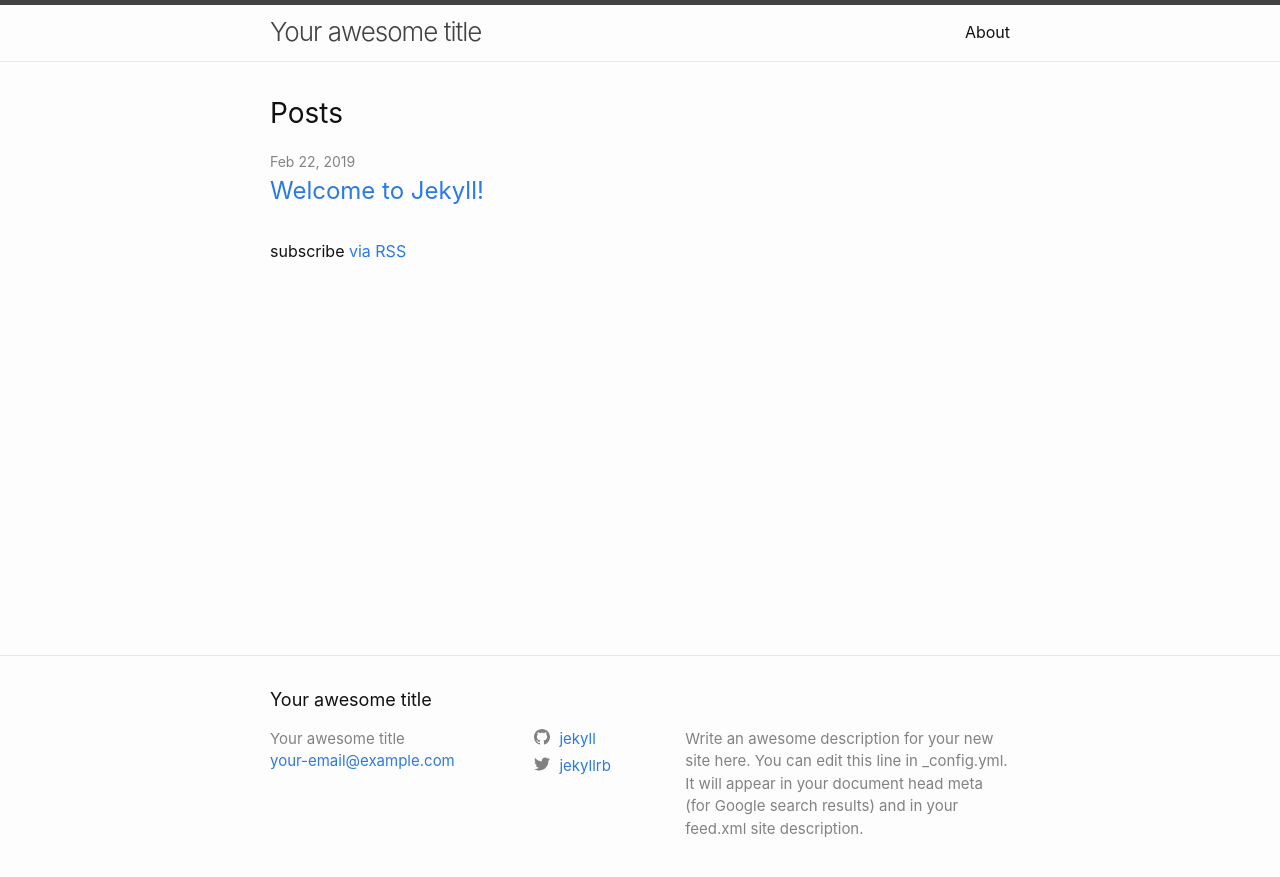
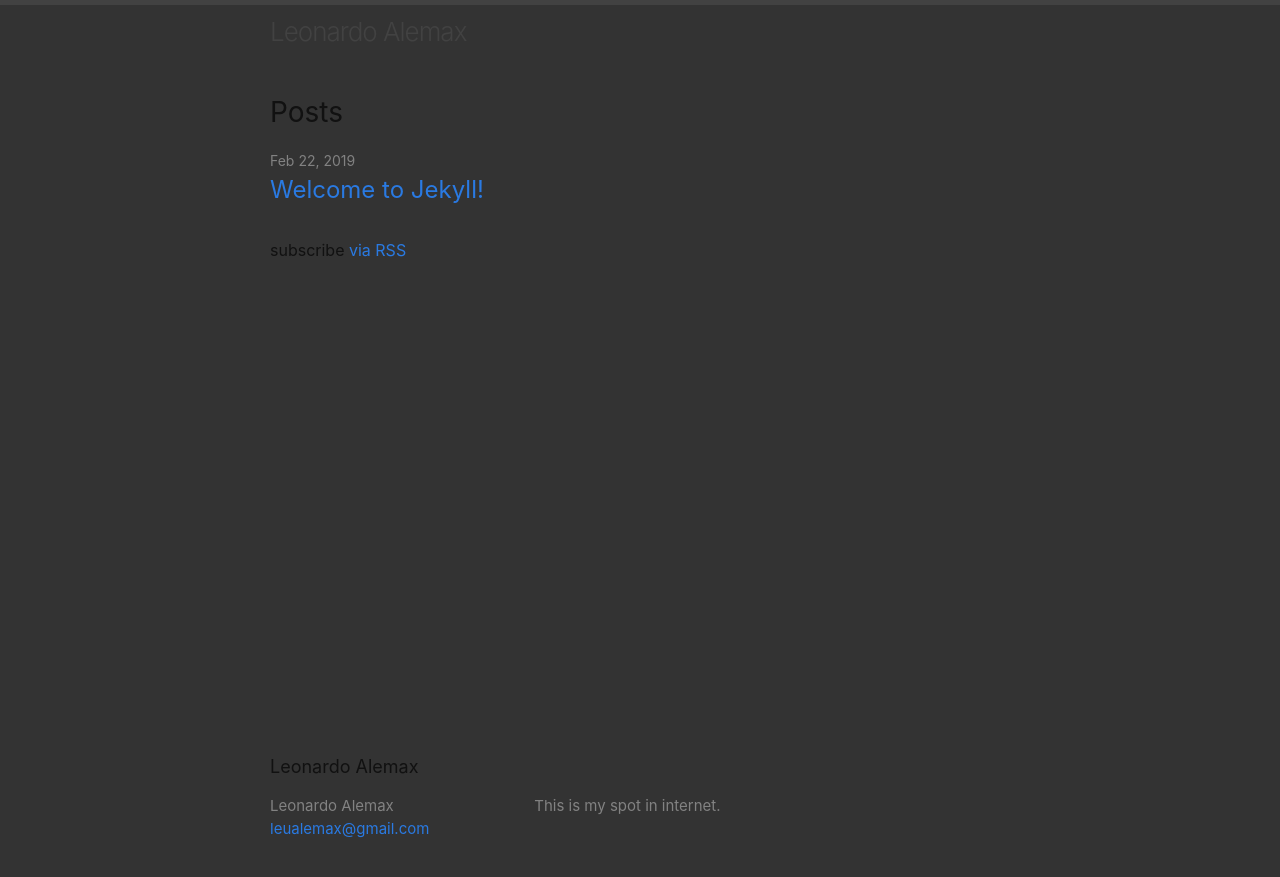
Before and after one commit to leualemax/leualemax.github.io, a Jekyll site: the page built from index.md, in a window 1280 px wide. Shown: the top 877 px of the page. Built offline with Jekyll 4.4.1, drawn with Linux system fonts in a browser that asks for light colours.

Commit message:
remove not used social icons

```diff
--- a/_config.yml
+++ b/_config.yml
@@ -13,23 +13,19 @@
 # you will see them accessed via {{ site.title }}, {{ site.email }}, and so on.
 # You can create any custom variable you would like, and they will be accessible
 # in the templates via {{ site.myvariable }}.
-title: Your awesome title
-email: your-email@example.com
+title: Leonardo Alemax
+email: leualemax@gmail.com
 description: >- # this means to ignore newlines until "baseurl:"
-  Write an awesome description for your new site here. You can edit this
-  line in _config.yml. It will appear in your document head meta (for
-  Google search results) and in your feed.xml site description.
+  This is my spot in internet.
 baseurl: "" # the subpath of your site, e.g. /blog
 url: "" # the base hostname & protocol for your site, e.g. http://example.com
-twitter_username: jekyllrb
-github_username:  jekyll
+github_username: leualemax
 
 # Build settings
 markdown: kramdown
 theme: minima
 plugins:
   - jekyll-feed
-
 # Exclude from processing.
 # The following items will not be processed, by default. Create a custom list
 # to override the default setting.
--- a/_includes/footer.html
+++ b/_includes/footer.html
@@ -21,10 +21,6 @@
         </ul>
       </div>
 
-      <div class="footer-col footer-col-2">
-        {%- include social.html -%}
-      </div>
-
       <div class="footer-col footer-col-3">
         <p>{{- site.description | escape -}}</p>
       </div>
--- a/_includes/head.html
+++ b/_includes/head.html
@@ -6,6 +6,6 @@
   <link rel="stylesheet" href="{{ "/assets/main.css" | relative_url }}">
   {%- feed_meta -%}
   {%- if jekyll.environment == 'production' and site.google_analytics -%}
-    {%- include google-analytics.html -%}
+  {%- include google-analytics.html -%}
   {%- endif -%}
 </head>
--- a/_includes/header.html
+++ b/_includes/header.html
@@ -5,7 +5,7 @@
     {%- assign page_paths = site.header_pages | default: default_paths -%}
     <a class="site-title" rel="author" href="{{ "/" | relative_url }}">{{ site.title | escape }}</a>
 
-    {%- if page_paths -%}
+    <!-- {%- if page_paths -%}
       <nav class="site-nav">
         <input type="checkbox" id="nav-trigger" class="nav-trigger" />
         <label for="nav-trigger">
@@ -25,6 +25,6 @@
           {%- endfor -%}
         </div>
       </nav>
-    {%- endif -%}
+    {%- endif -%} -->
   </div>
 </header>
--- a/_includes/icon-github.html
+++ /dev/null
@@ -1 +0,0 @@
-<a href="https://github.com/{{ include.username }}"><span class="icon icon--github">{% include icon-github.svg %}</span><span class="username">{{ include.username }}</span></a>
--- a/_includes/icon-twitter.html
+++ /dev/null
@@ -1 +0,0 @@
-<a href="https://twitter.com/{{ include.username }}"><span class="icon icon--twitter">{% include icon-twitter.svg %}</span><span class="username">{{ include.username }}</span></a>
--- a/_includes/social.html
+++ /dev/null
@@ -1,14 +0,0 @@
-<ul class="social-media-list">
-  {%- if site.dribbble_username -%}<li><a href="https://dribbble.com/{{ site.dribbble_username| cgi_escape | escape }}"><svg class="svg-icon"><use xlink:href="{{ '/assets/minima-social-icons.svg#dribbble' | relative_url }}"></use></svg> <span class="username">{{ site.dribbble_username| escape }}</span></a></li>{%- endif -%}
-  {%- if site.facebook_username -%}<li><a href="https://www.facebook.com/{{ site.facebook_username| cgi_escape | escape }}"><svg class="svg-icon"><use xlink:href="{{ '/assets/minima-social-icons.svg#facebook' | relative_url }}"></use></svg> <span class="username">{{ site.facebook_username| escape }}</span></a></li>{%- endif -%}
-  {%- if site.flickr_username -%}<li><a href="https://www.flickr.com/photos/{{ site.flickr_username| cgi_escape | escape }}"><svg class="svg-icon"><use xlink:href="{{ '/assets/minima-social-icons.svg#flickr' | relative_url }}"></use></svg> <span class="username">{{ site.flickr_username| escape }}</span></a></li>{%- endif -%}
-  {%- if site.github_username -%}<li><a href="https://github.com/{{ site.github_username| cgi_escape | escape }}"><svg class="svg-icon"><use xlink:href="{{ '/assets/minima-social-icons.svg#github' | relative_url }}"></use></svg> <span class="username">{{ site.github_username| escape }}</span></a></li>{%- endif -%}
-  {%- if site.instagram_username -%}<li><a href="https://instagram.com/{{ site.instagram_username| cgi_escape | escape }}"><svg class="svg-icon"><use xlink:href="{{ '/assets/minima-social-icons.svg#instagram' | relative_url }}"></use></svg> <span class="username">{{ site.instagram_username| escape }}</span></a></li>{%- endif -%}
-  {%- if site.linkedin_username -%}<li><a href="https://www.linkedin.com/in/{{ site.linkedin_username| cgi_escape | escape }}"><svg class="svg-icon"><use xlink:href="{{ '/assets/minima-social-icons.svg#linkedin' | relative_url }}"></use></svg> <span class="username">{{ site.linkedin_username| escape }}</span></a></li>{%- endif -%}
-  {%- if site.pinterest_username -%}<li><a href="https://www.pinterest.com/{{ site.pinterest_username| cgi_escape | escape }}"><svg class="svg-icon"><use xlink:href="{{ '/assets/minima-social-icons.svg#pinterest' | relative_url }}"></use></svg> <span class="username">{{ site.pinterest_username| escape }}</span></a></li>{%- endif -%}
-  {%- for mst in site.mastodon -%}{%- if mst.username and mst.instance -%}<li><a href="https://{{ mst.instance| cgi_escape | escape}}/@{{mst.username}}"><svg class="svg-icon"><use xlink:href="{{ '/assets/minima-social-icons.svg#mastodon' | relative_url }}"></use></svg> <span class="username">{{ mst.username|escape }}</span></a></li>{%- endif -%}{%- endfor -%}
-  {%- if site.twitter_username -%}<li><a href="https://www.twitter.com/{{ site.twitter_username| cgi_escape | escape }}"><svg class="svg-icon"><use xlink:href="{{ '/assets/minima-social-icons.svg#twitter' | relative_url }}"></use></svg> <span class="username">{{ site.twitter_username| escape }}</span></a></li>{%- endif -%}
-  {%- if site.youtube_username -%}<li><a href="https://youtube.com/{{ site.youtube_username| cgi_escape | escape }}"><svg class="svg-icon"><use xlink:href="{{ '/assets/minima-social-icons.svg#youtube' | relative_url }}"></use></svg> <span class="username">{{ site.youtube_username| escape }}</span></a></li>{%- endif -%}
-  {%- if site.googleplus_username -%}<li><a href="https://plus.google.com/{{ site.googleplus_username| escape }}"><svg class="svg-icon"><use xlink:href="{{ '/assets/minima-social-icons.svg#googleplus' | relative_url }}"></use></svg> <span class="username">{{ site.googleplus_username| escape }}</span></a></li>{%- endif -%}
-  {%- if site.rss -%}<li><a href="{{ 'feed.xml' | relative_url }}"><svg class="svg-icon"><use xlink:href="{{ '/assets/minima-social-icons.svg#rss' | relative_url }}"></use></svg> <span>{{ site.rss | escape }}</span></a></li>{%- endif -%}
-</ul>
--- a/_sass/minima.scss
+++ b/_sass/minima.scss
@@ -2,37 +2,39 @@
 
 // Define defaults for each variable.
 
-$base-font-family: -apple-system, BlinkMacSystemFont, "Segoe UI", Roboto, Helvetica, Arial, sans-serif, "Apple Color Emoji", "Segoe UI Emoji", "Segoe UI Symbol" !default;
-$base-font-size:   16px !default;
+$base-font-family: -apple-system,
+BlinkMacSystemFont,
+"Segoe UI",
+Roboto,
+Helvetica,
+Arial,
+sans-serif,
+"Apple Color Emoji",
+"Segoe UI Emoji",
+"Segoe UI Symbol" !default;
+$base-font-size: 16px !default;
 $base-font-weight: 400 !default;
-$small-font-size:  $base-font-size * 0.875 !default;
+$small-font-size: $base-font-size * 0.875 !default;
 $base-line-height: 1.5 !default;
 
-$spacing-unit:     30px !default;
+$spacing-unit: 30px !default;
 
-$text-color:       #111 !default;
-$background-color: #fdfdfd !default;
-$brand-color:      #2a7ae2 !default;
+$text-color: #111 !default;
+$background-color: #333 !default;
+$brand-color: #2a7ae2 !default;
 
-$grey-color:       #828282 !default;
+$grey-color: #828282 !default;
 $grey-color-light: lighten($grey-color, 40%) !default;
-$grey-color-dark:  darken($grey-color, 25%) !default;
+$grey-color-dark: darken($grey-color, 25%) !default;
 
 $table-text-align: left !default;
 
 // Width of the content area
-$content-width:    800px !default;
+$content-width: 800px !default;
 
-$on-palm:          600px !default;
-$on-laptop:        800px !default;
+$on-palm: 600px !default;
+$on-laptop: 800px !default;
 
-// Use media queries like this:
-// @include media-query($on-palm) {
-//   .wrapper {
-//     padding-right: $spacing-unit / 2;
-//     padding-left: $spacing-unit / 2;
-//   }
-// }
 @mixin media-query($device) {
   @media screen and (max-width: $device) {
     @content;
@@ -44,8 +46,7 @@ $on-laptop:        800px !default;
 }
 
 // Import partials.
-@import
-  "minima/base",
-  "minima/layout",
-  "minima/syntax-highlighting"
+@import "minima/base",
+"minima/layout",
+"minima/syntax-highlighting"
 ;
--- a/_sass/minima/_layout.scss
+++ b/_sass/minima/_layout.scss
@@ -3,7 +3,6 @@
  */
 .site-header {
   border-top: 5px solid $grey-color-dark;
-  border-bottom: 1px solid $grey-color-light;
   min-height: $spacing-unit * 1.865;
 
   // Positioning context for the mobile navigation icon
@@ -29,7 +28,7 @@
   line-height: $base-line-height * $base-font-size * 2.25;
 
   .nav-trigger {
-      display: none;
+    display: none;
   }
 
   .menu-icon {
@@ -73,17 +72,17 @@
       padding-top: 10px;
       text-align: center;
 
-      > svg {
+      >svg {
         fill: $grey-color-dark;
       }
     }
 
-    input ~ .trigger {
+    input~.trigger {
       clear: both;
       display: none;
     }
 
-    input:checked ~ .trigger {
+    input:checked~.trigger {
       display: block;
       padding-bottom: 5px;
     }
@@ -95,6 +94,7 @@
       &:not(:last-child) {
         margin-right: 0;
       }
+
       margin-left: 20px;
     }
   }
@@ -106,7 +106,6 @@
  * Site footer
  */
 .site-footer {
-  border-top: 1px solid $grey-color-light;
   padding: $spacing-unit 0;
 }
 
@@ -136,29 +135,30 @@
 
 .footer-col-1 {
   width: -webkit-calc(35% - (#{$spacing-unit} / 2));
-  width:         calc(35% - (#{$spacing-unit} / 2));
+  width: calc(35% - (#{$spacing-unit} / 2));
 }
 
 .footer-col-2 {
   width: -webkit-calc(20% - (#{$spacing-unit} / 2));
-  width:         calc(20% - (#{$spacing-unit} / 2));
+  width: calc(20% - (#{$spacing-unit} / 2));
 }
 
 .footer-col-3 {
   width: -webkit-calc(45% - (#{$spacing-unit} / 2));
-  width:         calc(45% - (#{$spacing-unit} / 2));
+  width: calc(45% - (#{$spacing-unit} / 2));
 }
 
 @include media-query($on-laptop) {
+
   .footer-col-1,
   .footer-col-2 {
     width: -webkit-calc(50% - (#{$spacing-unit} / 2));
-    width:         calc(50% - (#{$spacing-unit} / 2));
+    width: calc(50% - (#{$spacing-unit} / 2));
   }
 
   .footer-col-3 {
     width: -webkit-calc(100% - (#{$spacing-unit} / 2));
-    width:         calc(100% - (#{$spacing-unit} / 2));
+    width: calc(100% - (#{$spacing-unit} / 2));
   }
 }
 
@@ -166,7 +166,7 @@
   .footer-col {
     float: none;
     width: -webkit-calc(100% - (#{$spacing-unit} / 2));
-    width:         calc(100% - (#{$spacing-unit} / 2));
+    width: calc(100% - (#{$spacing-unit} / 2));
   }
 }
 
@@ -192,7 +192,7 @@
   margin-left: 0;
   list-style: none;
 
-  > li {
+  >li {
     margin-bottom: $spacing-unit;
   }
 }
```
Also changed, not shown: _includes/icon-github.svg (deleted), _includes/icon-twitter.svg (deleted). Lines whose indentation alone changed are shown as unchanged.
